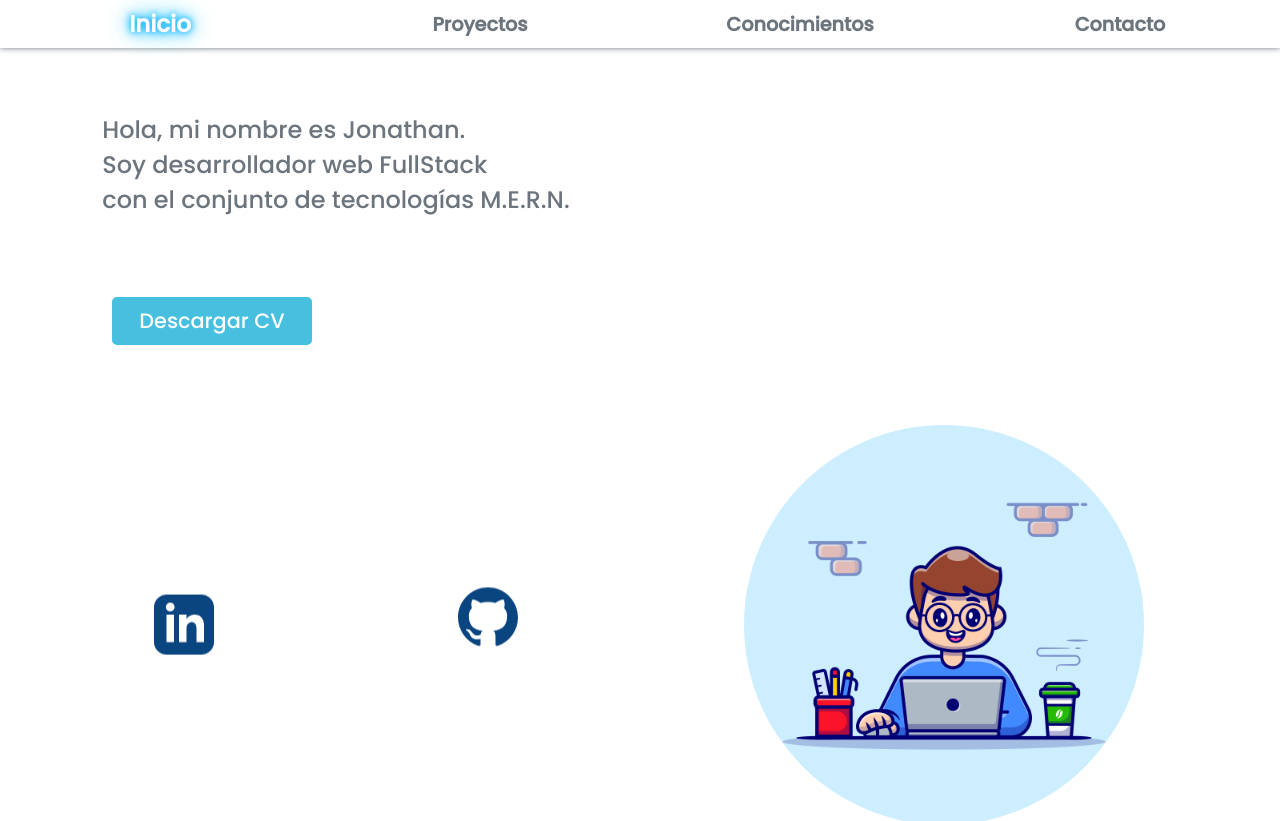
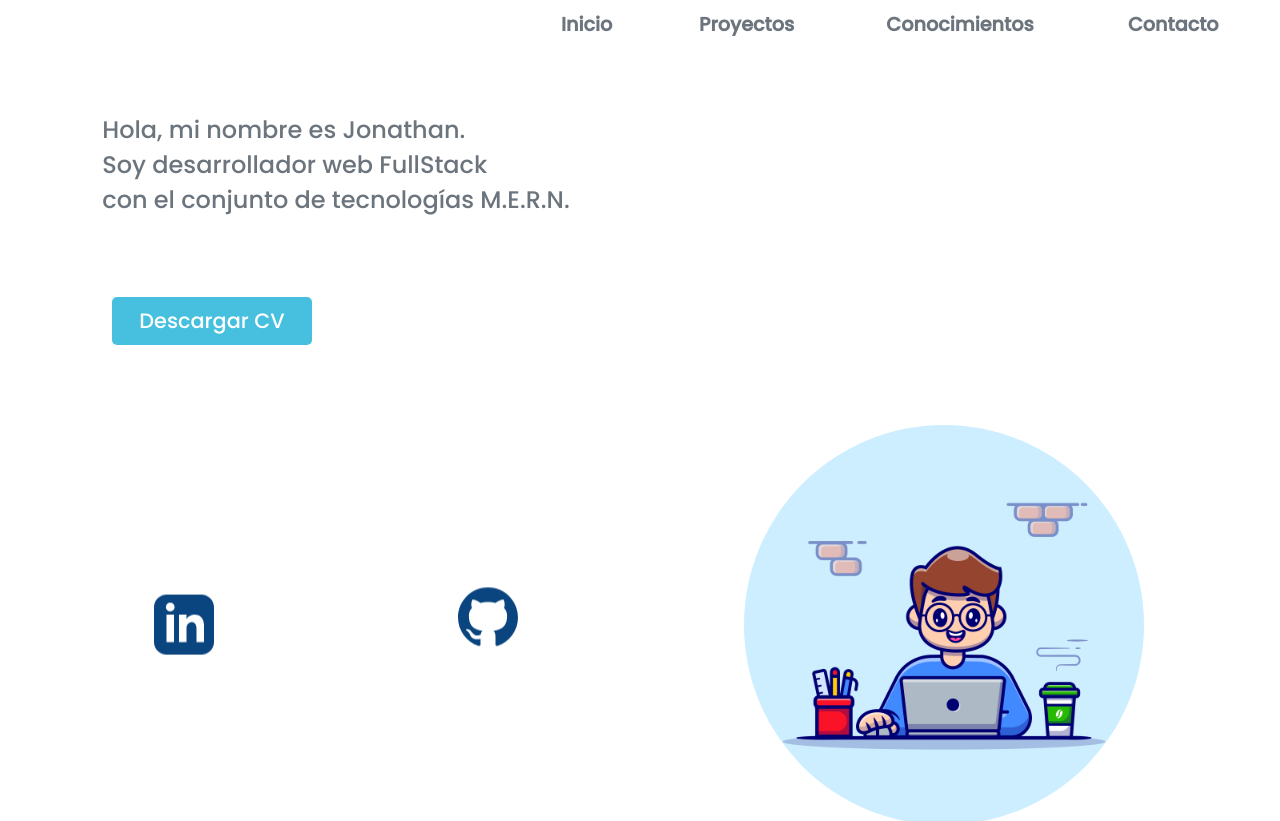
Before and after one commit to shompys/portfolio, a React (Create React App) app: page / in a window 1280 px wide. Shown: the top 821 px of the page. Built offline with nearby package versions, Linux system fonts and the light colour scheme; no server answers.

Commit message:
Nav editado

```diff
--- a/src/components/inicio/Inicio.css
+++ b/src/components/inicio/Inicio.css
@@ -2,7 +2,7 @@
 .inicio-section{
 
     width: 90%;
-    padding-top: 4.7em;
+    padding-top: 7em;
     position: relative;
     left: 0;
     right: 0;
@@ -20,7 +20,6 @@
     justify-self: center;
     font-size: 1.4em;
     color: var(--color-gris);
-
 }
 .inicio__cv{
     justify-self: center;
@@ -34,13 +33,13 @@
 
 }
 .inicio__cv:hover{
-    filter: brightness(1)
+    filter: brightness(.95)
 }
+
 .inicio-icons{
     display: grid;
     grid-template-columns: repeat(2, 1fr);
     justify-content: center;
-
 
 }
 .i-linkedin > img, .i-github > img{
@@ -72,9 +71,8 @@
 }
 
 .inicio-img{
-
     border-radius: 50%;
-    width: 250px;
+    width: 170px;
     justify-self: center;
 
 }
--- a/src/components/inicio/Inicio.jsx
+++ b/src/components/inicio/Inicio.jsx
@@ -34,12 +34,13 @@ const Inicio = () => {
     return(
         <section id="Inicio" className="inicio-section">
             <div  className="inicio-content">
-
+                <img className="inicio-img" src={human} alt="student"/>
                 <p className="inicio-p">Hola, mi nombre es Jonathan.<br/>
                 Soy desarrollador web FullStack<br/>
                  con el conjunto de tecnologías M.E.R.N.</p>
+
                  <a className="inicio__cv" href={cv} target="_blank" rel="noreferrer" download="Molina-Gomez-Jonathan">Descargar CV</a>
-                 <img className="inicio-img" src={human} alt="student"/>
+
                 <div className="inicio-icons">
                     {
                         data.map((v) =>
--- a/src/components/nav/Nav.css
+++ b/src/components/nav/Nav.css
@@ -8,8 +8,9 @@ header{
     width: 100%;
     height: 100%;
     /* var(--colorT-celeste),rgb(221,236,255) */
-    background: rgba(221, 236, 255, .95);
-    opacity: 0;
+    /* background: rgba(221, 236, 255, .95); */
+    background: rgb(205,226,252);
+    background: linear-gradient(135deg, rgba(205,226,252,0.98) 25%, rgba(94,151,224,0.98) 100%);
     visibility: hidden;
     transition: all ease 1s;
     position: fixed;
@@ -25,7 +26,6 @@ header{
 .nav-options{
     display: flex;
     align-items: center;
-
 }
 .nav-options img{
     padding: 0px 2.2em 0px 2.2em;
@@ -109,7 +109,7 @@ header{
 @media screen and (min-width: 768px){
     header{
         background: rgba(255,255,255, .9);
-        box-shadow: 0px 0px 6px var(--color-gris);
+        /* box-shadow: 0px 0px 2px var(--color-gris); */
         /* width: 90%; */
         /* top: 20px; */
         /* padding: .8rem; */
@@ -122,19 +122,29 @@ header{
         display: none;
     }
     .nav{
-        background:  rgba(255,255,255, 0);
+        background:  rgba(255,255,255);
         opacity: 1;
         visibility: visible;
         transform: translateX(0);
         position: static;
-        grid-template-columns: repeat(4, 1fr);
-
+        grid-template-columns: repeat(12, 1fr);
         grid-auto-rows: auto;
     }
-
     .nav-options{
         /* justify-content: stretch; */
         text-align: center;
+    }
+    .nav-options:nth-child(1){
+        grid-column: 6/7;
+    }
+    .nav-options:nth-child(2){
+        grid-column: 7/9;
+    }
+    .nav-options:nth-child(3){
+        grid-column: 9/11;
+    }
+    .nav-options:nth-child(4){
+        grid-column: 11/13;
     }
 
     .span{
@@ -142,10 +152,7 @@ header{
         padding: .5em;
         width: 100%;
     }
-    .span:hover{
-        position: relative;
-        transform: scale(1.2);
-    }
+
     .nav-options img{
         display: none;
 
@@ -158,6 +165,7 @@ header{
         /* width: 80%; */
     }
 
+
 }
 @media screen and (min-width: 1400px){
 
--- a/src/components/nav/Nav.jsx
+++ b/src/components/nav/Nav.jsx
@@ -29,13 +29,6 @@ const Nav = () =>{
             item: 'Conocimientos',
             className: ' nav-options'
         },
-        // {
-        //     id: genId(),
-        //     src: svg.about,
-        //     alt: 'about me',
-        //     item: 'Sobre mí',
-        //     className: ' nav-options'
-        // },
         {
             id: genId(),
             src: svg.contact,
@@ -59,10 +52,10 @@ const Nav = () =>{
     return (
 
         <header>
-            <div className={`toggle ${toggleOpen ? 'close' : ''}`} onClick = {deploy}>
+            <div className={`toggle ${toggleOpen && 'close'}`} onClick = {deploy}>
                 <span></span>
             </div>
-            <nav className={`nav ${navOpen ? 'show' : ''}`}>
+            <nav className={`nav ${navOpen && 'show' }`}>
             {
                 data.map((v) =>
 
```
